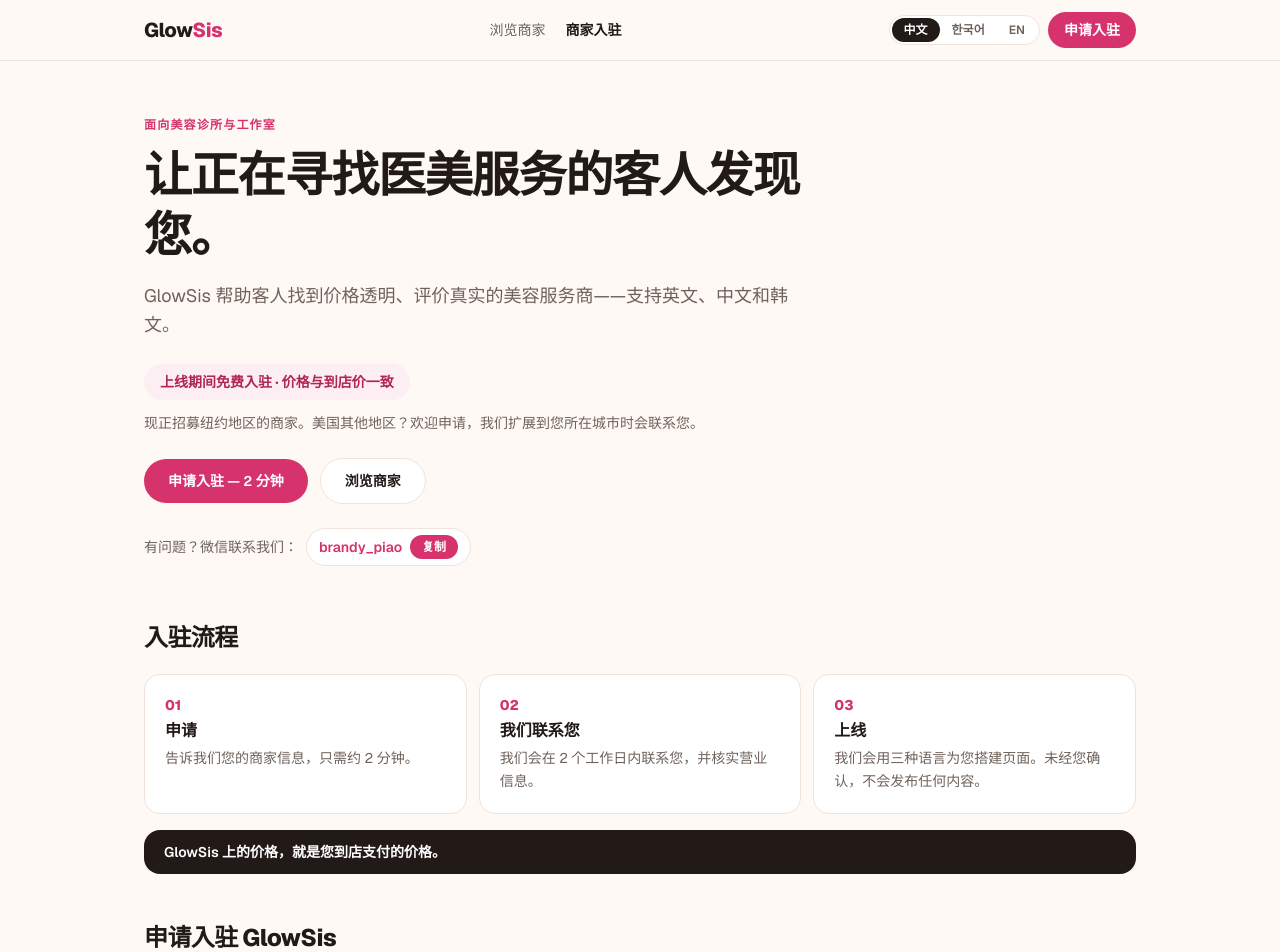
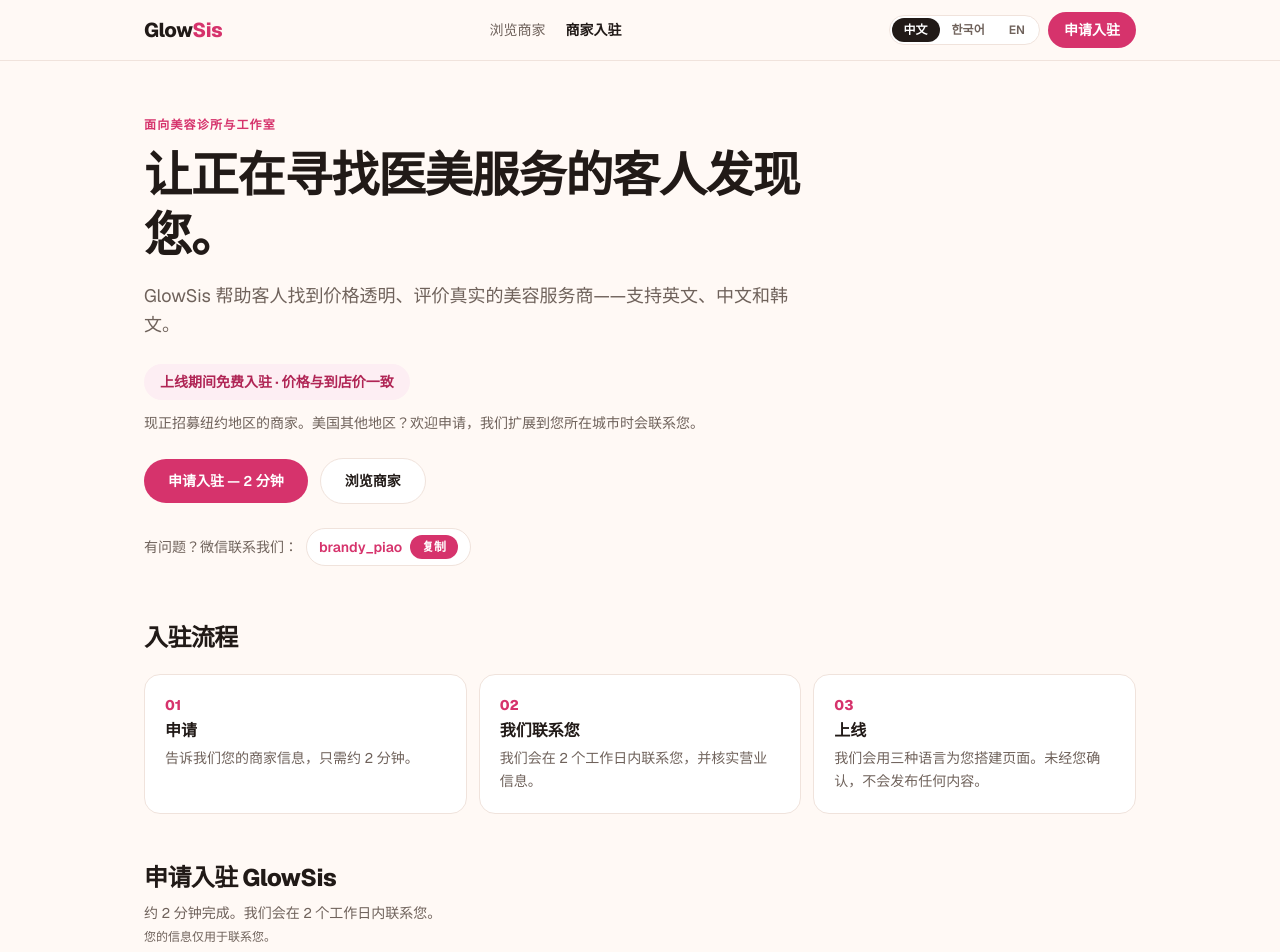
Before and after one commit to BrandyPiao1997/glow-sis, a Next.js app: page /apply in a window 1280 px wide. Shown: the top 952 px of the page. Built offline with nearby package versions, Linux system fonts and the light colour scheme.

Commit message:
Remove price-parity banner from apply page

```diff
--- a/app/apply/page.tsx
+++ b/app/apply/page.tsx
@@ -307,7 +307,6 @@ export default function Home() {
               </div>
             ))}
           </div>
-          <p className="mt-4 rounded-2xl bg-ink px-5 py-3 text-sm font-semibold text-white">{t.parityNote}</p>
         </section>
 
         <section id="apply" className="scroll-mt-20 py-8">
```
